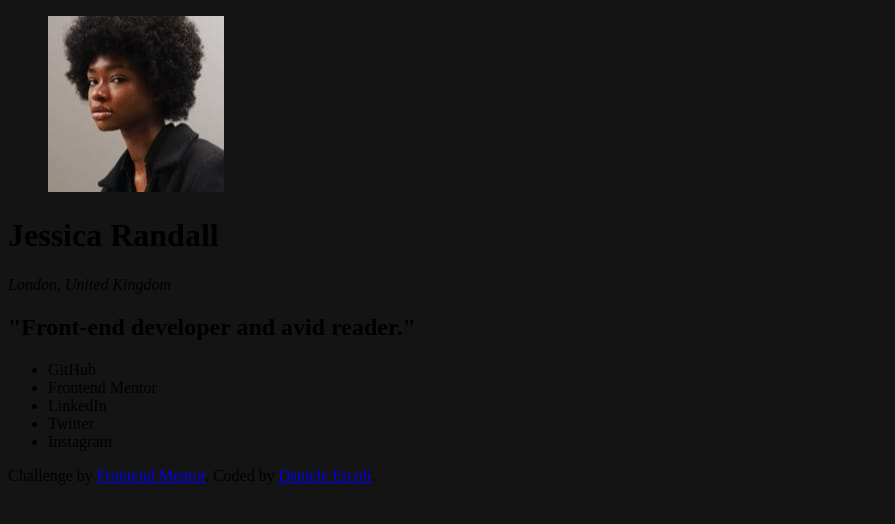
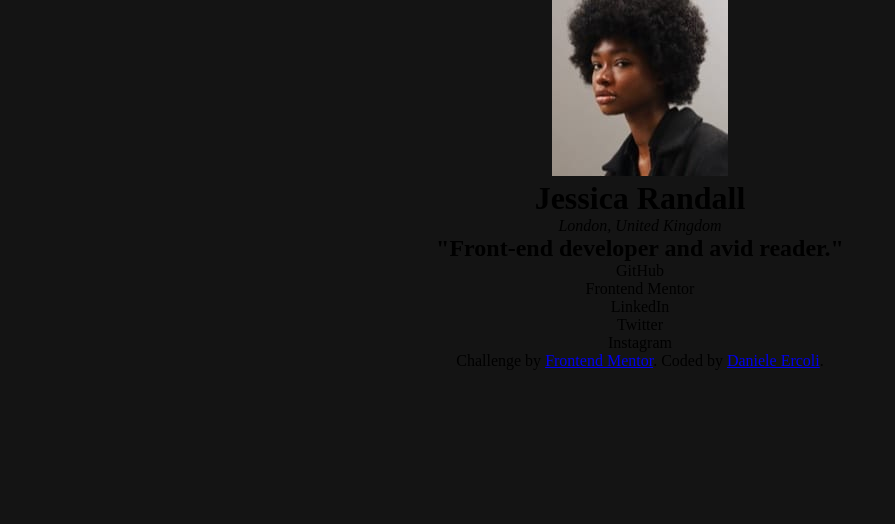
Before and after one commit to DanieleErcoli243/social-links-profile-main, a plain HTML site: page index.html in a window 1280 px wide. Shown: the whole page, without its empty margins (0-895 px from the left). Drawn offline with Linux system fonts and the light colour scheme.

Commit message:
css reset

```diff
--- a/css/style.css
+++ b/css/style.css
@@ -1,3 +1,10 @@
+* {
+    margin: 0;
+    padding: 0;
+    box-sizing: border-box;
+    text-align: center;
+}
+
 body {
     background-color: hsl(0, 0%, 8%);
 }
```
